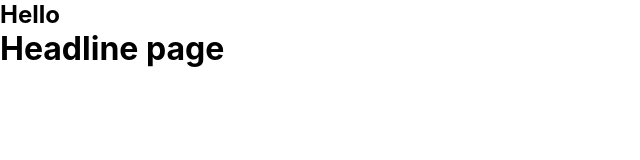
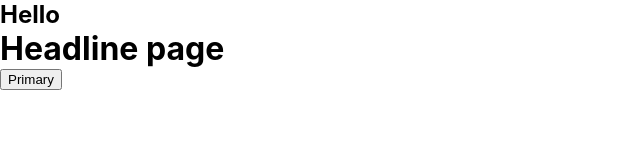
Before and after one commit to Nuralam30/breaking-news, a React (Create React App) app: page / in a window 1280 px wide. Shown: the top 160 px of the page, without its empty margins (0-640 px from the left). Built offline with nearby package versions, Linux system fonts and the light colour scheme.

Commit message:
bootstrap button added

```diff
--- a/src/components/Headline/Headlne.js
+++ b/src/components/Headline/Headlne.js
@@ -1,10 +1,12 @@
 import React from 'react';
 import './Headline.css';
+import { Button } from 'react-bootstrap';
 
 const Headlne = () => {
     return (
         <div>
             <h1>Headline page</h1>
+            <Button variant="primary">Primary</Button>{' '}
         </div>
     );
 };
```
